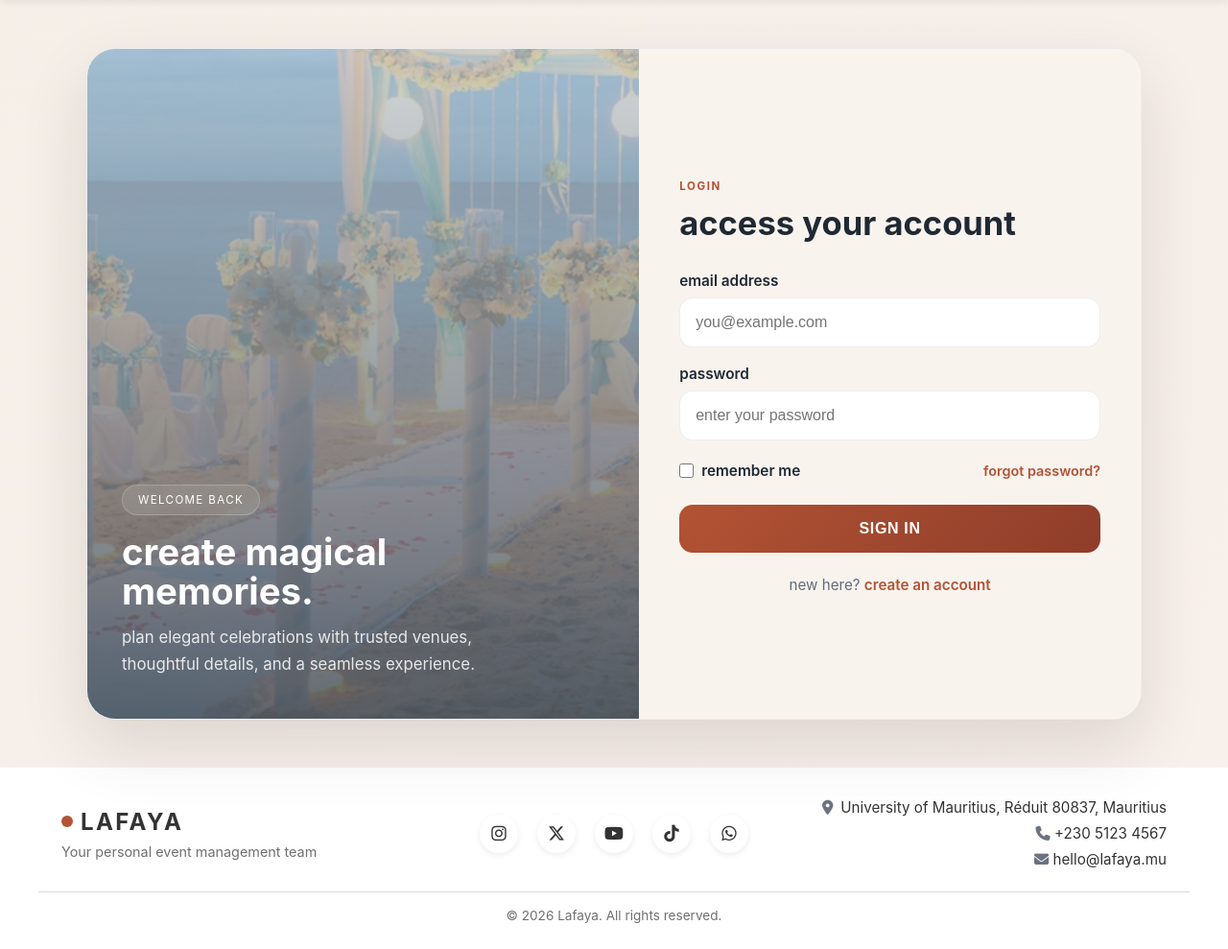
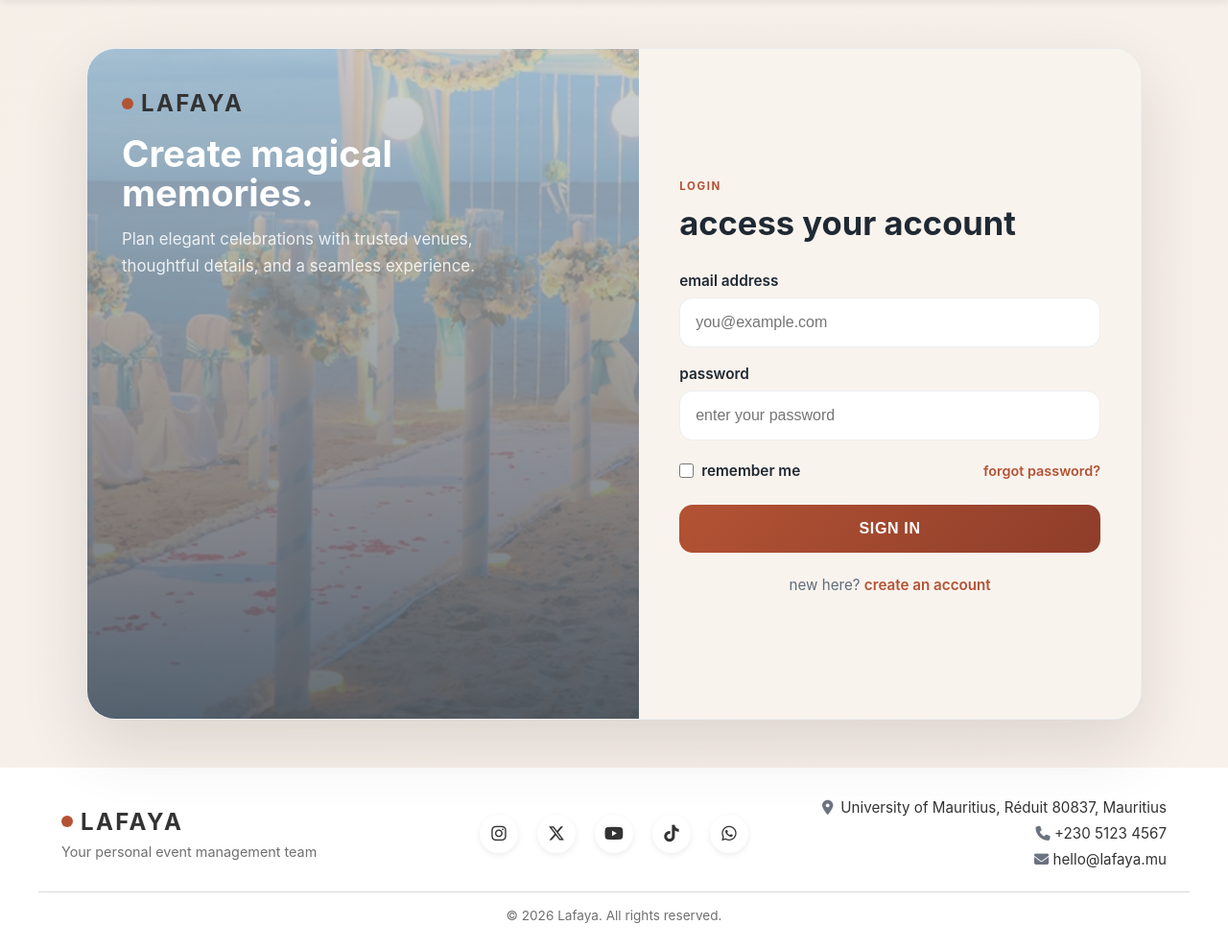
Before and after one commit to vidoushi08/Lafaya, a Django app: page /authentication/ in a window 1280 px wide. Shown: the part 57-1046 px from the top of the page at 96% size. Run offline with Django 5.2, Linux system fonts and the light colour scheme.

Commit message:
U: Updated logo and move the text above

```diff
--- a/authentication/static/authentication/css/authentication.css
+++ b/authentication/static/authentication/css/authentication.css
@@ -62,6 +62,11 @@
   justify-content: flex-end;
   padding: 48px 36px 42px;
   color: #ffffff;
+}
+
+.auth-visual-content-top {
+  justify-content: flex-start;
+  padding-top: 42px;
 }
 
 .auth-badge {
--- a/authentication/templates/authentication/login.html
+++ b/authentication/templates/authentication/login.html
@@ -1,7 +1,7 @@
 {% extends "base.html" %}
 {% load static %}
 
-{% block title %}Lafaya | Login{% endblock %}
+{% block title %}Lafaya - Login{% endblock %}
 
 {% block extra_css %}
 <link rel="stylesheet" href="{% static 'authentication/css/authentication.css' %}">
@@ -11,11 +11,11 @@
 <section class="auth-page">
   <div class="auth-card auth-card-login">
     <div class="auth-visual" style="background-image: url('{% static 'images/login_side.png' %}');">
-      <div class="auth-visual-content">
-        <span class="auth-badge">welcome back</span>
-        <h1>create magical memories.</h1>
+      <div class="auth-visual-content auth-visual-content-top">
+        {% include 'includes/lafaya_logo.html' %}
+        <h1>Create magical memories.</h1>
         <p>
-          plan elegant celebrations with trusted venues, thoughtful details, and a seamless experience.
+          Plan elegant celebrations with trusted venues, thoughtful details, and a seamless experience.
         </p>
       </div>
     </div>
```
